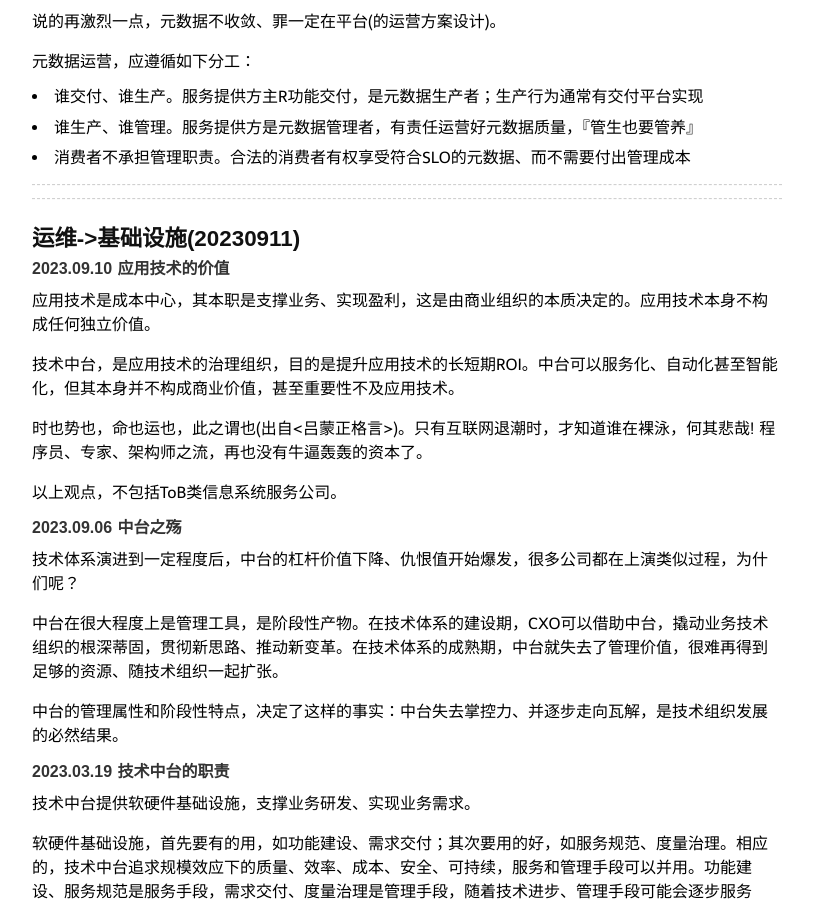
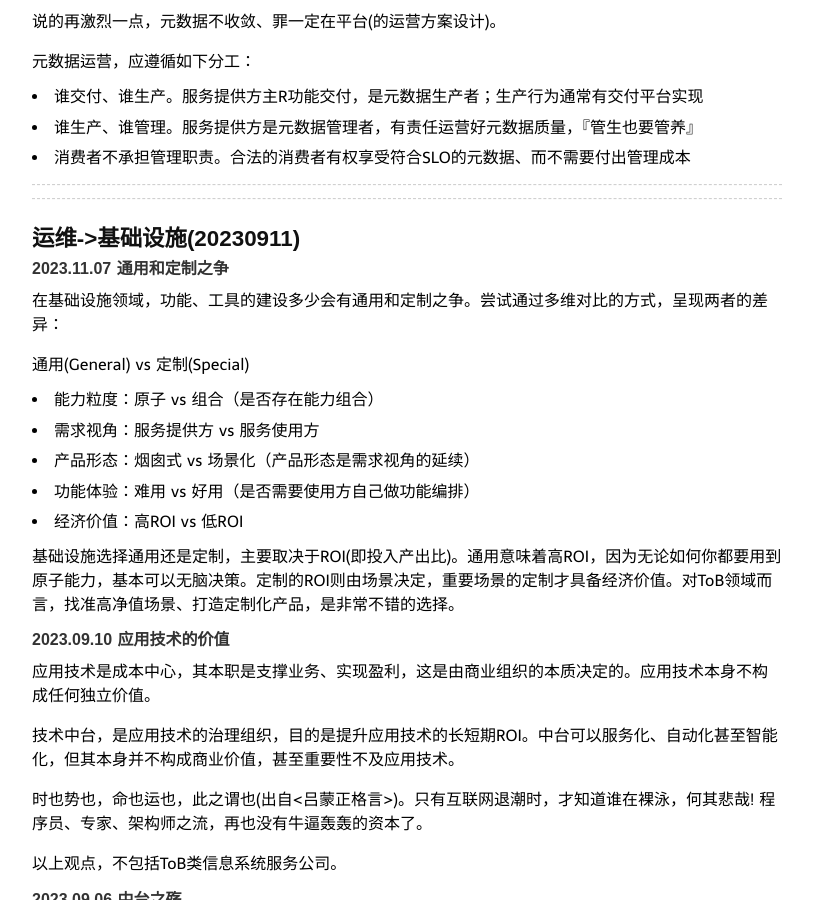
Before and after one commit to niean/niean.github.io, a Jekyll site: the page built from _posts/2020-03-15-op-tb.markdown, in a window 1280 px wide and 900 px high, scrolled down 9205 px. Shown: the whole window, without its empty margins (233-1046 px from the left). Built offline with Jekyll 4.4.1, drawn with Linux system fonts in a browser that asks for light colours; comment, search, counter and statistics services are not loaded.

Commit message:
tb: update

```diff
--- a/_posts/2020-03-15-op-tb.markdown
+++ b/_posts/2020-03-15-op-tb.markdown
@@ -323,6 +323,20 @@ K8S不等于云原生。符合标准的公有云、私有云、混合云方案
 ------------------------------------------------------------------------------------------------------------
 
 ## 运维->基础设施(20230911)
+#### 2023.11.07 通用和定制之争
+在基础设施领域，功能、工具的建设多少会有通用和定制之争。尝试通过多维对比的方式，呈现两者的差异：
+
+通用(General) vs 定制(Special)
+
+- 能力粒度：原子 vs 组合（是否存在能力组合）
+- 需求视角：服务提供方 vs 服务使用方
+- 产品形态：烟囱式 vs 场景化（产品形态是需求视角的延续）
+- 功能体验：难用 vs 好用（是否需要使用方自己做功能编排）
+- 经济价值：高ROI vs 低ROI
+
+基础设施选择通用还是定制，主要取决于ROI(即投入产出比)。通用意味着高ROI，因为无论如何你都要用到原子能力，基本可以无脑决策。定制的ROI则由场景决定，重要场景的定制才具备经济价值。对ToB领域而言，找准高净值场景、打造定制化产品，是非常不错的选择。
+
+
 #### 2023.09.10 应用技术的价值
 应用技术是成本中心，其本职是支撑业务、实现盈利，这是由商业组织的本质决定的。应用技术本身不构成任何独立价值。
 
```
